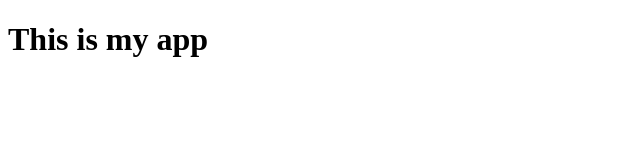
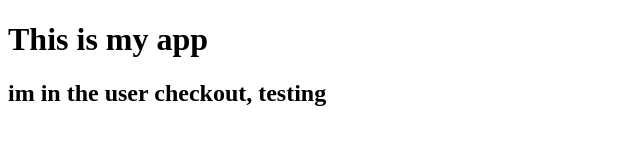
Before and after one commit to gvazquez1993/RepoTest, a plain HTML site: page index.html in a window 1280 px wide. Shown: the whole page, without its empty margins (0-640 px from the left). Drawn offline with Linux system fonts and the light colour scheme.

Commit message:
user tested and commited

```diff
--- a/index.html
+++ b/index.html
@@ -9,6 +9,6 @@
 <body>
 
   <h1>This is my app</h1>
-
+  <h2> im in the user checkout, testing</h2>
 </body>
 </html>
```
